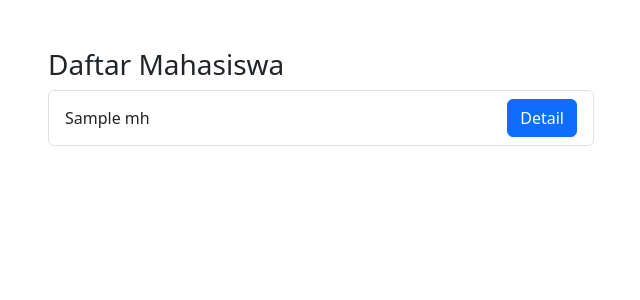
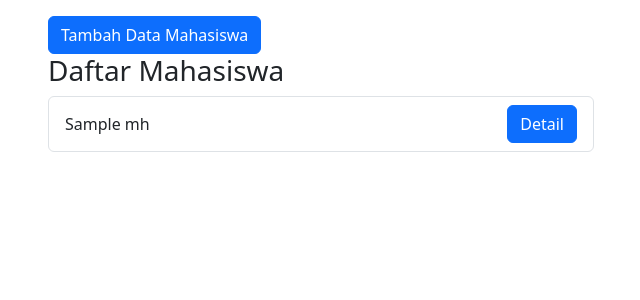
Before and after one commit to allfrhmn/prakweb2023_b_213040052_mvc, a PHP site: the page made by app/views/mahasiswa/index.php in a window 1280 px wide. Shown: the part 56-356 px from the top of the page, without its empty margins (34-674 px from the left). Run offline with PHP 8.4, Linux system fonts and the light colour scheme; the template is opened without the code that fills it: most values are stand-ins (such as "Sample title", 1, 10 or a date in 2020); some libraries are stand-ins or nearby versions.

Commit message:
#9 Insert Data

```diff
--- a/app/core/Database.php
+++ b/app/core/Database.php
@@ -62,4 +62,8 @@ class Database {
         $this->execute();
         return $this->stmt->fetch(PDO::FETCH_ASSOC);
     }
+
+    public function rowCount() {
+        return $this->stmt->rowCount();
+    }
 }
--- a/app/views/mahasiswa/index.php
+++ b/app/views/mahasiswa/index.php
@@ -1,10 +1,14 @@
-<div class="container mt-5">
+<div class="container mt-3">
 
-    <div class="row">
-        <div class="col-6">
+    <div class="row mb-3">
+        <div class="col-lg-6">
+            <button type="button" class="btn btn-primary" data-bs-toggle="modal" data-bs-target="#formModal">
+                Tambah Data Mahasiswa
+            </button>
+
             <h3>Daftar Mahasiswa</h3>
             <ul class="list-group">
-                <?php foreach($data['mhs'] as $mhs) : ?>
+                <?php foreach ($data['mhs'] as $mhs) : ?>
                     <li class="list-group-item d-flex justify-content-between align-items-center">
                         <?= $mhs['nama']; ?>
                         <a href="<?= BASEURL; ?>/mahasiswa/detail/<?= $mhs['id']; ?>" class="btn btn-primary">Detail</a>
@@ -15,3 +19,43 @@
     </div>
 
 </div>
+
+<div class="modal fade" id="formModal" tabindex="-1" aria-labelledby="formModalLabel" aria-hidden="true">
+    <div class="modal-dialog">
+        <div class="modal-content">
+            <div class="modal-header">
+                <h1 class="modal-title fs-5" id="judulModal">Tambah Data Mahasiswa</h1>
+                <button type="button" class="btn-close" data-bs-dismiss="modal" aria-label="Close"></button>
+            </div>
+            <div class="modal-body">
+                <form action="<?= BASEURL; ?>/mahasiswa/tambah" method="POST">
+                    <div class="mb-3">
+                        <label for="nama" class="form-label">Nama</label>
+                        <input type="text" class="form-control" id="nama" name="nama">
+                    </div>
+
+                    <div class="mb-3">
+                        <label for="nrp" class="form-label">NRP</label>
+                        <input type="text" class="form-control" id="nrp" name="nrp">
+                    </div>
+
+                    <div class="mb-3">
+                        <label for="email" class="form-label">Email</label>
+                        <input type="text" class="form-control" id="email" name="email">
+                    </div>
+
+                    <select class="form-select" aria-label="jurusan" name="jurusan">
+                        <option selected>Jurusan</option>
+                        <option value="1">Teknik Informatika</option>
+                        <option value="2">Teknik Lingkungan</option>
+                        <option value="3">Manajemen</option>
+                    </select>
+            </div>
+            <div class="modal-footer">
+                <button type="button" class="btn btn-secondary" data-bs-dismiss="modal">Close</button>
+                <button type="submit" class="btn btn-primary">Tambah Data</button>
+                </form>
+            </div>
+        </div>
+    </div>
+</div>
```
Also changed, not shown: app/controllers/Mahasiswa.php (+9 -0 lines), app/models/Mahasiswa_model.php (+16 -0 lines).
